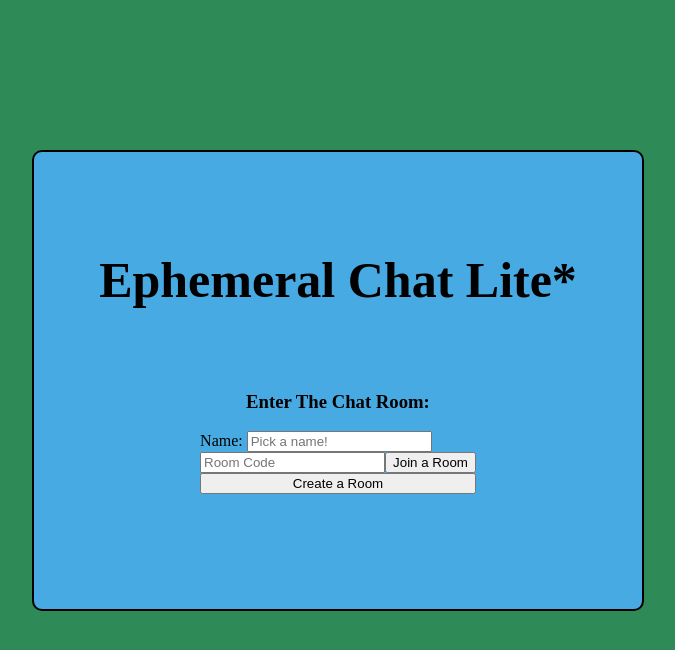
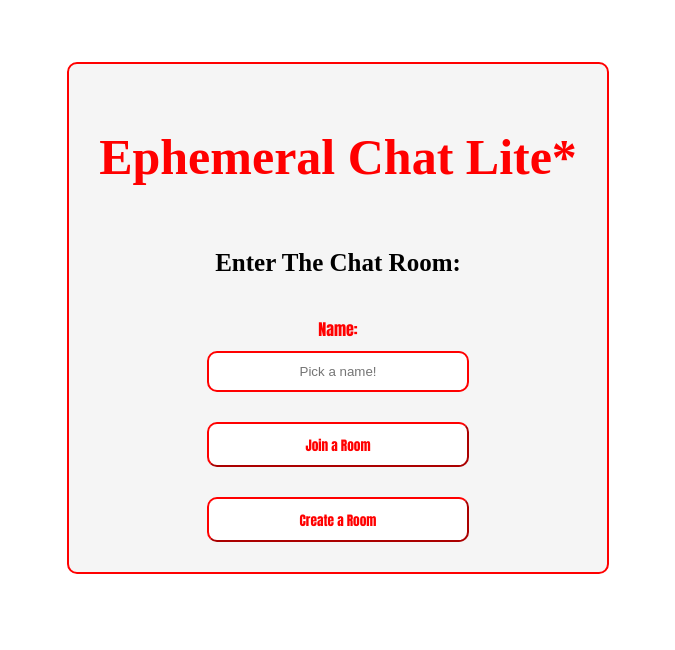
Before and after one commit to mahad-hussain/liveChatRoom, a Flask app: page / in a window 1280 px wide. Shown: the top 650 px of the page, without its empty margins (302-977 px from the left). Run offline with Flask 3, Linux system fonts and the light colour scheme; some libraries are stand-ins or nearby versions.

Commit message:
added more styling.
changed functionality so that when the home page form looks more aesthetic.
A popup now appears asking for the code when trying to join a room.

the buttons contain hover effects now.

and the page now has a red theme.

```diff
--- a/main.py
+++ b/main.py
@@ -47,8 +47,10 @@ def home():
             return render_template("home.html", error="Please enter a name.", code= code, name = name)
 
         #displays error if joining without code
+
         if join != False and not code:
             return render_template("home.html", error="Please enter a room code.", code= code, name = name)
+
 
         #create room
         room = code
@@ -57,6 +59,7 @@ def home():
             rooms[room] = {"members" : 0, "names": [], "messages": []}
 
         #when code given is not valid
+
         elif code not in rooms:
             return render_template("home.html", error="Room does not exist.", code= code, name = name)
 
--- a/static/css/style.css
+++ b/static/css/style.css
@@ -1,11 +1,6 @@
 /* Styling for home */
-
 body {
-    background-color: seagreen;
-}
-
-.header_margin {
-    margin-top: 150px;
+    background-color: white;
 }
 
 .content {
@@ -13,55 +8,137 @@ body {
     align-items: center;
     justify-content: center;
 }
-
-#main_header {
-    color: black;
-    font-size: 50px;
-}
-
-.btns_content{
-    margin-top: 20px;
-    gap: 10px;
-}
-
-.btns_content h3{
-    text-align: center;
-    flex-direction: column;
-
-}
-
-#content_container {
-    background-color: rgb(72, 170, 226);
-    border: 2px solid;
-    border-radius: 10px;
-    padding: 50px;
-}
-
-
 .buttons{
     display: flex;
     flex-direction: column;
     align-items: center;
     justify-content: center;
-    gap: 10px;
-    padding: 15px;
-    margin-bottom: 50px;
+    gap: 30px;
+    border: 2px solid red;
+    border-radius: 10px;
+    padding: 30px;
+    background-color: whitesmoke;
+}
 
+.buttons h3{
+    color: black;
+    font-size: 25px;
+    margin: 0 auto;
+    padding: 0 auto;
+    box-sizing: border-box;
+}
+
+#main_header {
+    color: red;
+    font-size: 50px;
+}
+
+
+.name_content{
+    display: flex;
+    justify-content: center;
+    flex-direction: column;
+    width: 55%;
+}
+
+.join {
+    display: flex;
+    justify-content: center;
+    flex-direction: row;
+    width: 100%;
+}
+
+
+.popup {
+    display: none;
+    position: fixed;
+    top: 0;
+    left: 0;
+    width: 100%;
+    height: 100%;
+    background-color: rgba(0, 0, 0, 0.7);
+    z-index: 1;
+}
+
+.popup-content {
+    background-color: #fff;
+    position: absolute;
+    top: 50%;
+    left: 50%;
+    transform: translate(-50%, -50%);
+    padding: 20px;
+    border: 1px solid #ccc;
+    text-align: center;
+    border-radius: 10px;
+}
+
+.close {
+    position: absolute;
+    top: 0;
+    right: 0;
+    padding: 10px;
+    cursor: pointer;
+}
+
+
+
+
+#name_lbl {
+    font-family: 'Anton', sans-serif;
+    color: red;
+    padding: 10px;
+    text-align: center;
+}
+
+#name_inp {
+    text-align: center;
+    width: 97%;
+    height: 35px;
+    border: 2px solid red;
+    border-radius: 10px;
 
 }
 
 
+#join_inp {
+    text-align: center;
+}
 
-.join {
-    display: flex;
-    flex-direction: row;
-    width: 100%;
+.join-btn{
+
+    width: 55%;
+    height: 45px;
+    color: red;
+    padding: 10px;
+    font-family: 'Anton', sans-serif;
+    border-color: red;
+    background-color: white;
+    border-radius: 10px;
+
+
+
+    &:hover {
+        background-color: red; /* Change the background color to red on hover */
+        color: white; /* Change the text color to white on hover */
+    }
+
 }
 
 .create-btn {
-    width: 100%;
+    width: 55%;
+    height: 45px; /* Set a specific height to make the button taller */
+    color: red;
+    font-family: 'Anton', sans-serif;
+    border-color: red;
+    background-color: white;
+    border-radius: 10px;
 
+    &:hover {
+        background-color: red; /* Change the background color to red on hover */
+        color: white; /* Change the text color to white on hover */
     }
+}
+
 
 
 
@@ -80,6 +157,7 @@ body {
     align-items: stretch;
   }
 
+
 .messages {
 overflow-y: scroll;
 flex: 1;
@@ -89,14 +167,11 @@ body {
 .inputs {
 padding: 10px;
 display: flex;
-
 }
 
 h2{
 text-align: center;
-
 }
-
 
 #message {
 flex: 1;
@@ -111,6 +186,7 @@ h2{
 padding-right: 10px;
 }
 
+
 .muted {
 font-size: 10px;
 color: darkgray;
--- a/templates/base.html
+++ b/templates/base.html
@@ -6,21 +6,19 @@
     <title>Chat App</title>
     <link rel="stylesheet"
     href="{{url_for('static', filename ='css/style.css')}}"/>
+    <link rel="preconnect" href="https://fonts.googleapis.com">
+    <link rel="preconnect" href="https://fonts.gstatic.com" crossorigin>
+    <link href="https://fonts.googleapis.com/css2?family=Anton&display=swap" rel="stylesheet">
     <script src="https://cdnjs.cloudflare.com/ajax/libs/socket.io/4.0.1/socket.io.js"
     integrity="sha512-q/dWJ3kcmjBLU4Qc47E4A9kTB4m3wuTY7vkFJDTZKjTs8jhyGQnaUrxa0Ytd0ssMZhbNua9hE+E7Qv1j+DyZwA=="
     crossorigin="anonymous">
-</script>
+    </script>
+    <script src="script.js"></script>
 </head>
 <body>
-
-    <header>
-        <div class="header_margin"></div>
-    </header>
-
-    <div class="container">
-        <div class="content">
-            {% block content %} {% endblock %}
-        </div>
+    <br><br><br>
+    <div class="content">
+        {% block content %} {% endblock %}
     </div>
 </body>
 </html>
--- a/templates/home.html
+++ b/templates/home.html
@@ -1,28 +1,59 @@
 {% extends 'base.html' %}
 {% block content %}
-
-<div id="content_container">
 <form method="post" class="buttons">
     <h1 id="main_header"> Ephemeral Chat Lite*</h1>
-        <div class="btns_content">
-            <h3>Enter The Chat Room:</h3>
-            <div>
-                <label for="">Name:</label>
-                <input type="text" placeholder="Pick a name!" name="name" value="{{name}}">
+
+    <h3>Enter The Chat Room: </h3>
+    <div class="name_content">
+        <label for="" id="name_lbl">Name:</label>
+        <input type="text" placeholder="Pick a name!" name="name" value="{{name}}" id="name_inp">
         <!-- we use value to pass into this template the name the user has passed in previously (incase of mistake)-->
     </div>
+    <div class="join">
+        <!--input type="text" placeholder="Room Code" name="code" value="{{code}}" id="join_inp" -->
+        <button type="button" name="join" class="join-btn" onclick="joinRoom()">Join a Room</button>
 
-            <div class="join">
-                <input type="text" placeholder="Room Code" name="code" value="{{code}}">
-                <button type="submit" name="join">Join a Room</button>
+        <div id="popup" class="popup">
+            <div class="popup-content">
+                <span class="close" id="closePopupButton">&times;</span>
+                <p>Enter The Room Code:</p>
+                <input type="text" placeholder="Room Code" name="code" value="{{code}}" id="join_inp">
+                <button type="submit" id="submitJoin">Lets go!</button>
             </div>
+        </div>
+    </div>
+
+
     <button type="submit" name="create" class="create-btn"> Create a Room</button>
     {% if error%}
     <ul>
         <li>{{error}}</li>
     </ul>
     {% endif %}
-        </div>
 </form>
-</div>
+
+<script type="text/javascript">
+
+    function joinRoom(){
+
+    document.getElementById("popup").style.display = "block";
+
+
+    document.getElementById("closePopupButton").addEventListener("click", function() {
+        document.getElementById("popup").style.display = "none";
+    });
+
+    document.getElementById("submitJoin").addEventListener("click", function() {
+        // Handle the submission of the room code input
+        var roomCode = document.getElementById("join_inp").value;
+        // You can perform further actions here, e.g., validate the code and redirect the user.
+        console.log("Entered Room Code: " + roomCode);
+        // Close the pop-up
+        document.getElementById("popup").style.display = "none";
+    });
+    };
+
+</script>
+
+
 {% endblock %}
--- a/templates/room.html
+++ b/templates/room.html
@@ -3,12 +3,12 @@
     <h2>Chat Room: {{code}}</h2>
     <div class="messages" id="messages"></div>
     <div class="inputs">
-        <input type="text" rows="3" placeholder="Message" name="message" id="message">
-
+        <input type="text" rows="5" placeholder="Message" name="message" id="message">
         <button type="button" name="send" id="send-btn" onClick="sendMessage()"> Send </button>
     </div>
 </div>
 <script type="text/javascript">
+
     var socketio = io();
 
     const messages = document.getElementById("messages");
```
Lines whose indentation alone changed are shown as unchanged.
